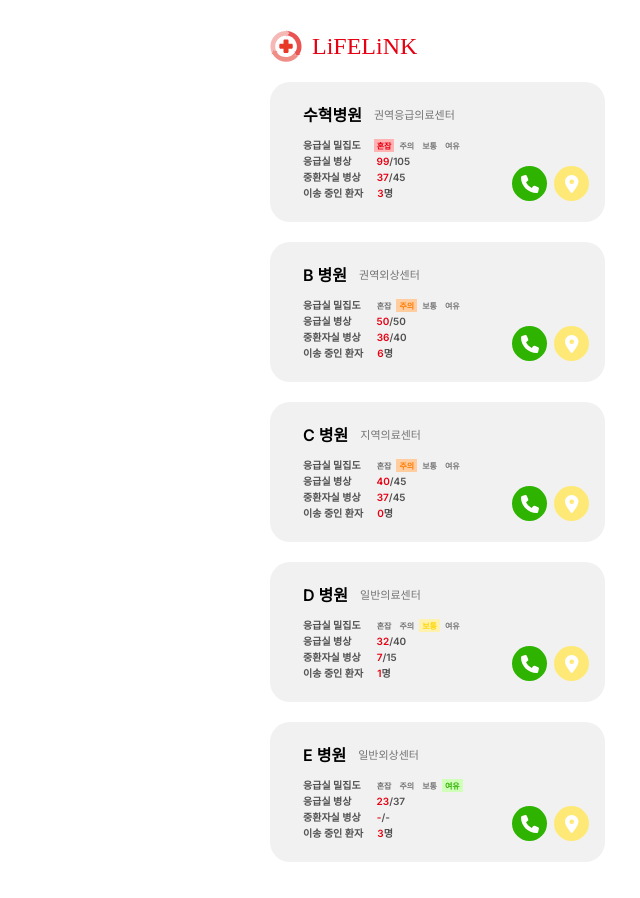
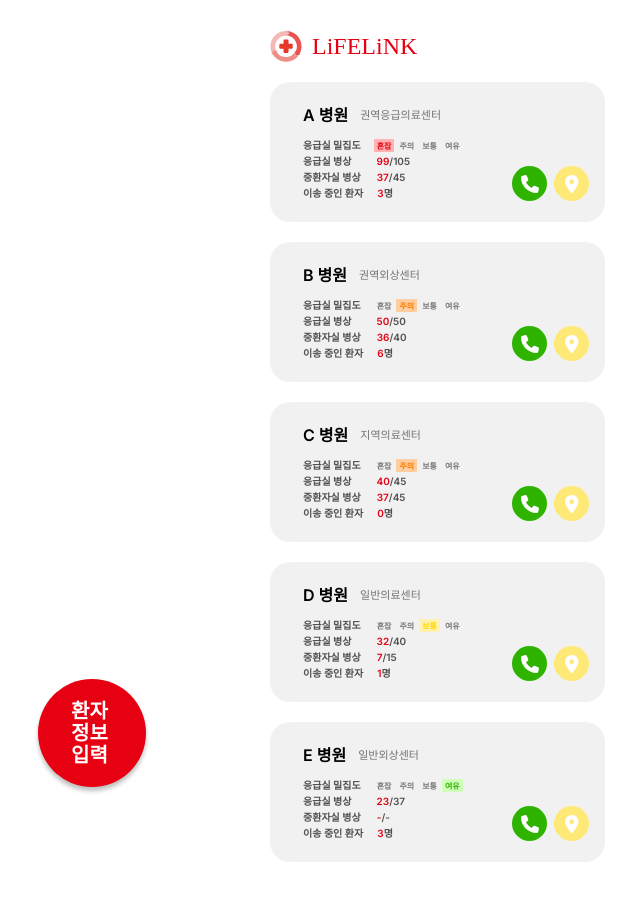
Before and after one commit to ywj0212/yonsei-lifelink-emergency-app, a React (Create React App) app: page /recom-hospital in a window 1280 px wide. Shown: the whole page, without its empty margins (198-838 px from the left). Built offline with nearby package versions, Linux system fonts and the light colour scheme; no server answers; a web font is replaced by a local one.

Commit message:
Add headers to fetch

```diff
--- a/package.json
+++ b/package.json
@@ -15,7 +15,7 @@
     "@types/node": "^16.11.14",
     "@types/react": "^18.0.28",
     "@types/react-dom": "^18.0.11",
-    "axios": "^1.6.1",
+    "axios": "^1.6.2",
     "react": "^18.2.0",
     "react-dom": "^18.2.0",
     "react-responsive": "^9.0.2",
--- a/src/App.js
+++ b/src/App.js
@@ -16,6 +16,7 @@ import Frame6 from './pages/Frame6';
 import Frame7 from './pages/Frame7';
 import Transiting from './pages/Transiting';
 import Map from './pages/Map';
+import axios from 'axios';
 
 function App() {
   const action = useNavigationType();
@@ -39,6 +40,7 @@ function App() {
   useEffect(() => {
     fetch('https://lifelink-api.mirix.kr/app/setdestination', {
       method: 'POST',
+      headers: { 'Content-Type': 'application/json' },
       body: totalList,
     })
       .then((res) => {
@@ -118,6 +120,7 @@ function App() {
   useEffect(() => {
     fetch('https://lifelink-api.mirix.kr/app/test/', {
       method: 'POST',
+      headers: { 'Content-Type': 'application/json' },
       body: JSON.stringify({
         latitude: 37.38252,
         longitude: 126.672303,
@@ -126,8 +129,8 @@ function App() {
     })
       .then((res) => res.json())
       .then((res) => console.log(res));
-    // Hide splash screen after a delay (e.g., 2000 milliseconds)
 
+    // Hide splash screen after a delay (e.g., 1000 milliseconds)
     const timeoutId = setTimeout(() => {
       setShowSplash(false);
     }, 1000);
--- a/src/pages/Frame1.js
+++ b/src/pages/Frame1.js
@@ -2,6 +2,66 @@ import styles from './Frame1.module.css';
 import { Link } from 'react-router-dom';
 import HospitalCard from '../components/HospitalCard';
 const Frame6 = () => {
+  const hospitals = [
+    {
+      hospName: 'A 병원',
+      hospType: '권역응급의료센터',
+      congest: 3,
+      emBed_current: 99,
+      emBed_total: 105,
+      icuBed_current: 37,
+      icuBed_total: 45,
+      trasf_pati: 3,
+      hospBed_current: 20,
+      surgery_current: 3,
+    },
+    {
+      hospName: 'B 병원',
+      hospType: '권역외상센터',
+      congest: 2,
+      emBed_current: 50,
+      emBed_total: 50,
+      icuBed_current: 36,
+      icuBed_total: 40,
+      trasf_pati: 6,
+      hospBed_current: 42,
+      surgery_current: 5,
+    },
+    {
+      hospName: 'C 병원',
+      hospType: '지역의료센터',
+      congest: 2,
+      emBed_current: 40,
+      emBed_total: 45,
+      icuBed_current: 37,
+      icuBed_total: 45,
+      trasf_pati: 0,
+      hospBed_current: 25,
+      surgery_current: 2,
+    },
+    {
+      hospName: 'D 병원',
+      hospType: '일반의료센터',
+      congest: 1,
+      emBed_current: 32,
+      emBed_total: 40,
+      icuBed_current: 7,
+      icuBed_total: 15,
+      trasf_pati: 1,
+      hospBed_current: 18,
+      surgery_current: 4,
+    },
+    {
+      hospName: 'E 병원',
+      hospType: '일반외상센터',
+      congest: 0,
+      emBed_current: 23,
+      emBed_total: 37,
+      trasf_pati: 3,
+      hospBed_current: 35,
+      surgery_current: 4,
+    },
+  ];
   return (
     <div className={styles.div}>
       <div className={styles.inner}>
@@ -10,81 +70,30 @@ const Frame6 = () => {
             <img className={styles.groupChild} alt="" src="/group-4.svg" />
             <div className={styles.lifelink}>LiFELiNK</div>
           </div>
-          <Link
-            to="/hospital-detail"
-            style={{ textDecoration: 'none', color: 'inherit' }}
-          >
-            <HospitalCard
-              hospName={'수혁병원'}
-              hospType={'권역응급의료센터'}
-              congest={3}
-              emBed_current={99}
-              emBed_total={105}
-              icuBed_current={37}
-              icuBed_total={45}
-              trasf_pati={3}
-            ></HospitalCard>
-          </Link>
-          <Link
-            to="/hospital-detail"
-            style={{ textDecoration: 'none', color: 'inherit' }}
-          >
-            <HospitalCard
-              hospName={'B 병원'}
-              hospType={'권역외상센터'}
-              congest={2}
-              emBed_current={50}
-              emBed_total={50}
-              icuBed_current={36}
-              icuBed_total={40}
-              trasf_pati={6}
-            ></HospitalCard>
-          </Link>
-          <Link
-            to="/hospital-detail"
-            style={{ textDecoration: 'none', color: 'inherit' }}
-          >
-            <HospitalCard
-              hospName={'C 병원'}
-              hospType={'지역의료센터'}
-              congest={2}
-              emBed_current={40}
-              emBed_total={45}
-              icuBed_current={37}
-              icuBed_total={45}
-              trasf_pati={0}
-            ></HospitalCard>
-          </Link>
-          <Link
-            to="/hospital-detail"
-            style={{ textDecoration: 'none', color: 'inherit' }}
-          >
-            <HospitalCard
-              hospName={'D 병원'}
-              hospType={'일반의료센터'}
-              congest={1}
-              emBed_current={32}
-              emBed_total={40}
-              icuBed_current={7}
-              icuBed_total={15}
-              trasf_pati={1}
-            ></HospitalCard>
-          </Link>
-          <Link
-            to="/hospital-detail"
-            style={{ textDecoration: 'none', color: 'inherit' }}
-          >
-            <HospitalCard
-              hospName={'E 병원'}
-              hospType={'일반외상센터'}
-              congest={0}
-              emBed_current={23}
-              emBed_total={37}
-              trasf_pati={3}
-            ></HospitalCard>
-          </Link>
+          <div className={styles.hospital_listview}>
+            {hospitals.map((hospital, index) => (
+              <Link
+                key={index}
+                to={'/hospital-detail'}
+                state={{ ...hospital }}
+                style={{ textDecoration: 'none', color: 'inherit' }}
+              >
+                <HospitalCard {...hospital} />
+              </Link>
+            ))}
+          </div>
         </div>
       </div>
+      <Link to="/pati-info">
+        <div className={styles.div25}>
+          <div className={styles.child} />
+          <div className={styles.div26}>
+            <p className={styles.p}>환자</p>
+            <p className={styles.p}>정보</p>
+            <p className={styles.p}>입력</p>
+          </div>
+        </div>
+      </Link>
     </div>
   );
 };
--- a/src/pages/Frame4.js
+++ b/src/pages/Frame4.js
@@ -6,14 +6,14 @@ const Frame4 = ({ onUpdate }) => {
   const [sex, setSex] = useState(null);
   const [birth, setBirth] = useState('');
   const [name, setName] = useState('');
-  const [patiInfoList, setPatiInfoList] = useState(null);
+  //const [patiInfoList, setPatiInfoList] = useState(null);
   const onClicked = () => {
     const newPatiInfoList = {
       name: `${name}`,
       birth: 123 - (parseInt(birth.substring(0, 2)) + 100) + 1,
       sex: `${sex}`,
     };
-    setPatiInfoList(newPatiInfoList);
+    // setPatiInfoList(newPatiInfoList);
     onUpdate(newPatiInfoList);
   };
   const onNameChanged = (event) => {
```
Also changed, not shown: 1 other file (tests, documents, lock files or other folders).
